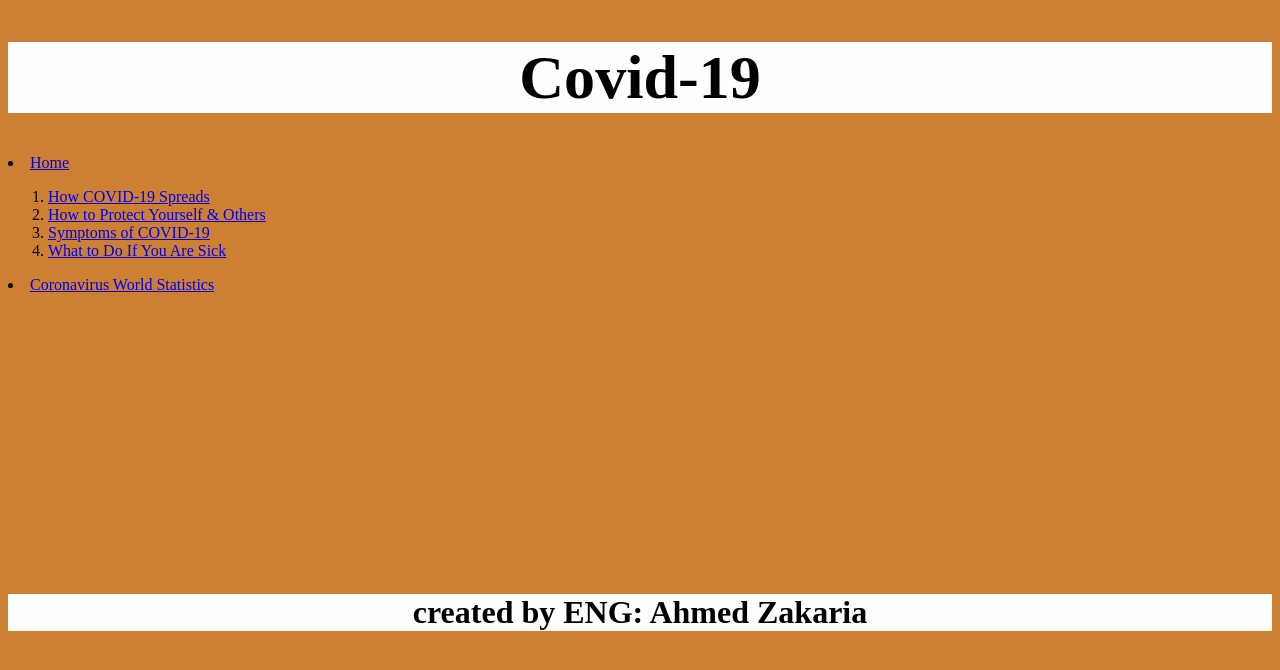
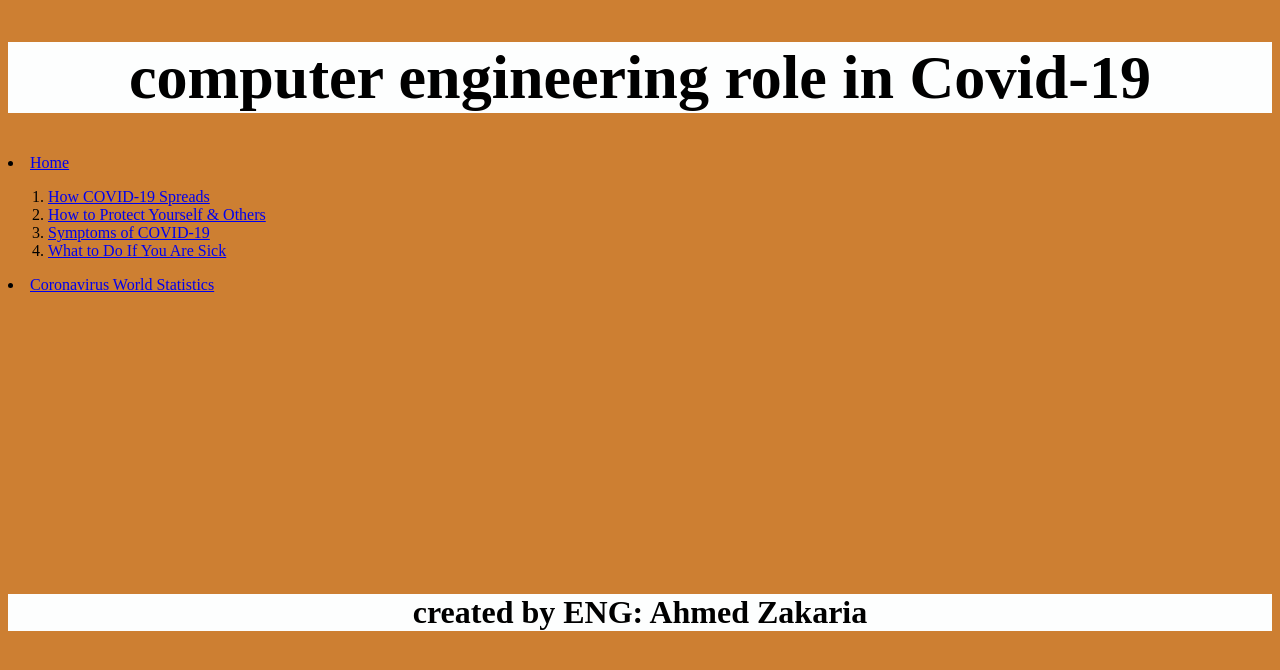
Before and after one commit to ahmed-z-zarea/html-project1, a plain HTML site: page index.html in a window 1280 px wide. Drawn offline with Linux system fonts and the light colour scheme.

Commit message:
Update index.html

```diff
--- a/index.html
+++ b/index.html
@@ -24,7 +24,7 @@ body {
 
 
 
-<h1 style="font-size:388%;">Covid-19</h1>
+<h1 style="font-size:388%;">computer engineering role in Covid-19</h1>
 
 
   <li><a href="index.html">Home</a>
```
